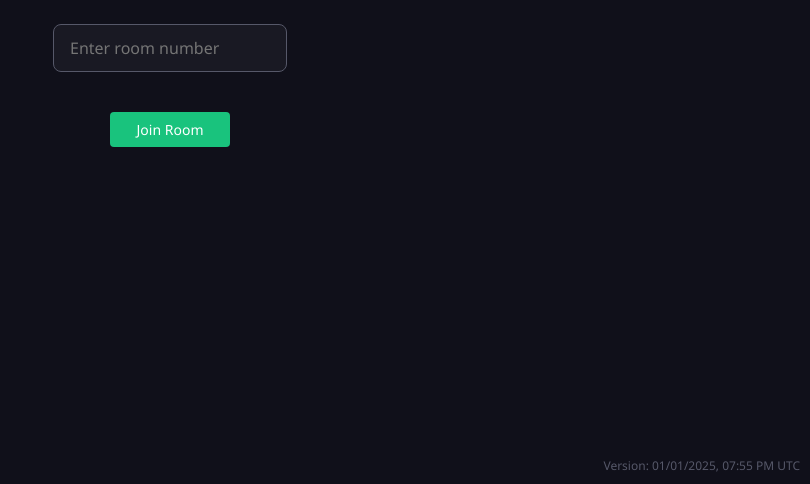
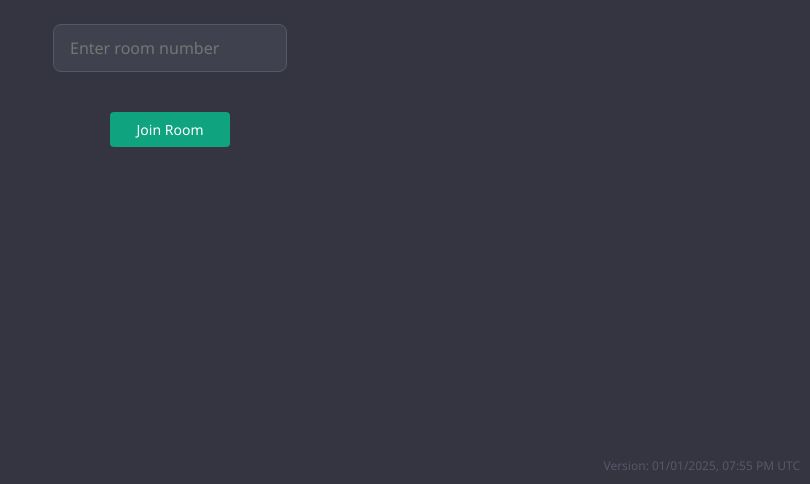
Before and after one commit to chathukar/chathukar.github.io, a plain HTML site: page index.html in a window 1280 px wide. Shown: the part 316-800 px from the top of the page, without its empty margins (470-1280 px from the left). Drawn offline with Linux system fonts and the light colour scheme.

Commit message:
updated button color changes.

```diff
--- a/styles.css
+++ b/styles.css
@@ -1,10 +1,10 @@
 :root {
-    --background-color: #10101a;
-    --chat-background: rgb(25, 25, 35);
+    --background-color: #343541;
+    --chat-background: #444654;
     --text-color: #FFFFFF;
-    --input-background: rgb(25, 25, 35);
-    --button-color: #19C37D;
-    --button-hover: #1a7f4e;
+    --input-background: #40414F;
+    --button-color: #10A37F;
+    --button-hover: #0A8165;
 }
 
 body {
```
